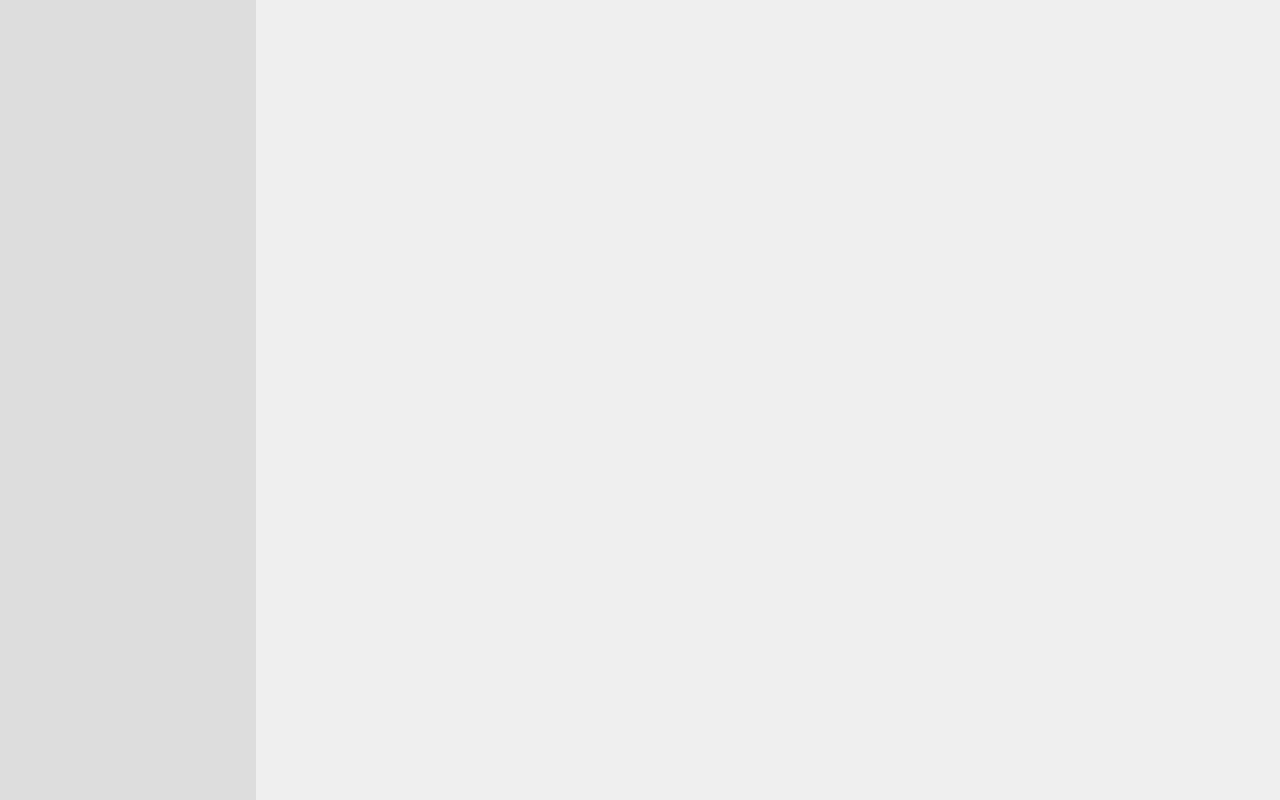
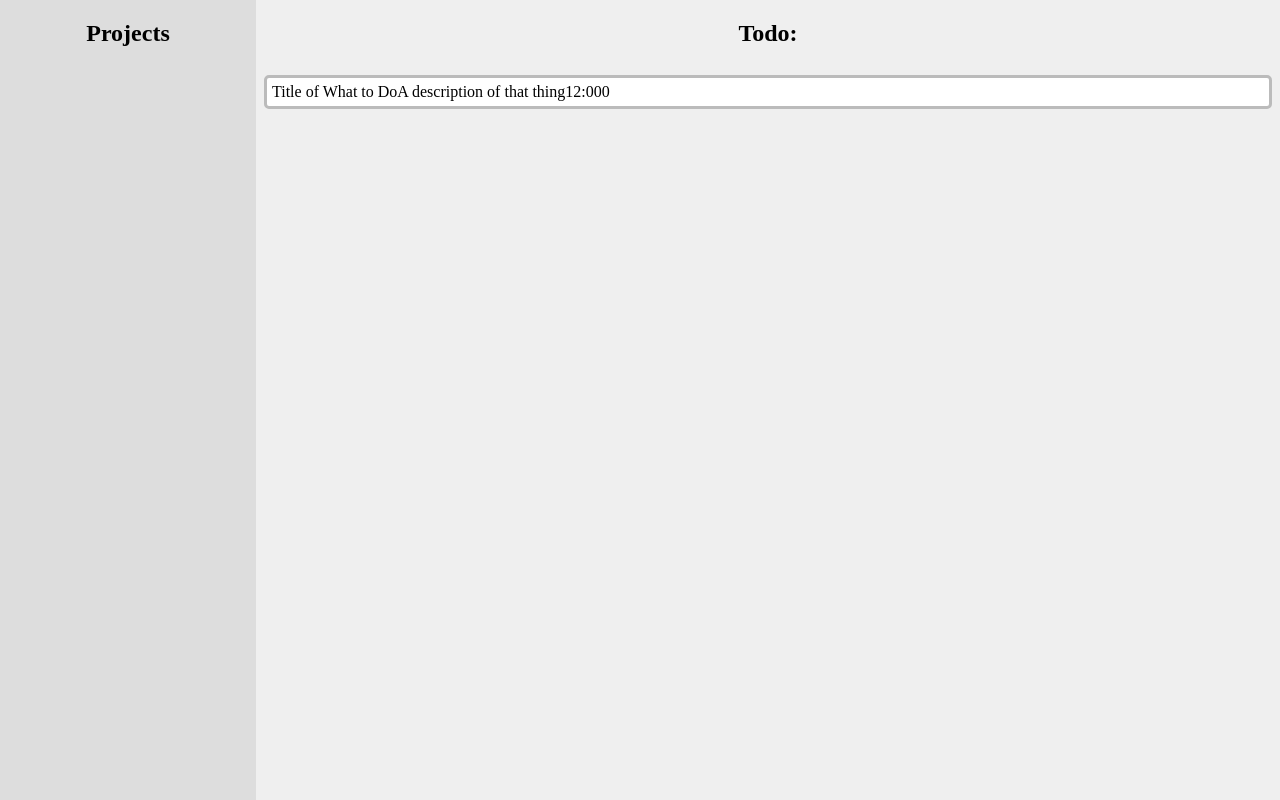
Before and after one commit to Blargh14/Odin-Project-Todo-List, a website built with webpack: page src/template.html in a window 1280 px wide. Built offline with nearby package versions, Linux system fonts and the light colour scheme.

Commit message:
Add basic logic for adding todo to DOM

```diff
--- /dev/null
+++ b/src/display.js
@@ -0,0 +1,23 @@
+const projects = document.querySelector("#projects");
+const content = document.querySelector("#content");
+
+export function populateProjects(projectList) {
+
+}
+
+export function populateContent(project) {
+    content.textContent = "";
+
+    project.todoList = project.todoList.sort((todo, lastTodo) => { return lastTodo.priority - todo.priority });
+
+    project.todoList.forEach((todo) => {
+        const todoDiv = document.createElement("div");
+
+        todoDiv.classList.add("todoitem");
+
+        todoDiv.textContent = todo.title + todo.description + todo.dueDate + todo.priority + todo.checklist;
+
+        content.appendChild(todoDiv);
+    });
+
+}
--- a/src/index.js
+++ b/src/index.js
@@ -1,3 +1,20 @@
 import "./styles.css";
 import {newTodo} from "./todoitem.js";
 import {newProject} from "./project.js";
+import {populateContent} from "./display.js";
+
+const placeHolderCheck = true;
+
+if (placeHolderCheck) {
+    const placeHolderProject = newProject("A Project Title");
+    placeHolderProject.title = "A Project Title";
+
+    const placeHolderToDo = newTodo("12:00", 0, ["eyo"]);
+    placeHolderToDo.title = "Title of What to Do";
+    placeHolderToDo.description = "A description of that thing";
+    placeHolderToDo.dueDate = "12:00";
+
+    placeHolderProject.addTodoItem(placeHolderToDo);
+
+    populateContent(placeHolderProject);
+}
--- a/src/project.js
+++ b/src/project.js
@@ -3,7 +3,7 @@ export function newProject() {
     let description = "";
     let todoList = [];
 
-    const addTodoItem = (item) => { todoList.append(item) };
+    const addTodoItem = (item) => { todoList.push(item) };
     const removeToDoItem = (removeTitle) => {
         todoList = todoList.filter((item) => item.title != removeTitle);
     }
--- a/src/styles.css
+++ b/src/styles.css
@@ -7,12 +7,29 @@ body {
     height: 100vh;
 }
 
-#projects {
+#left {
     background-color: #DDDDDD;
     flex-basis: 20%;
 }
 
-#content {
+#right {
     background-color: #EFEFEF;
     flex-grow: 1;
 }
+
+h2 {
+    text-align: center ;
+}
+
+#content {
+    display: flex;
+    flex-direction: column;
+}
+
+.todoitem {
+    background-color: white;
+    margin: 8px;
+    padding: 5px;
+    border: solid 3px #BBBBBB;
+    border-radius: 5px;
+}
--- a/src/template.html
+++ b/src/template.html
@@ -9,8 +9,14 @@
 
 <body>
     <div id="container">
-        <div id="projects"></div>
-        <div id="content"></div>
+        <div id="left">
+            <h2>Projects</h2>
+            <div id="projects"></div>
+        </div>
+        <div id="right">
+            <h2>Todo:</h2>
+            <div id="content"></div>
+        </div>
     </div>
 </body>
 
```
